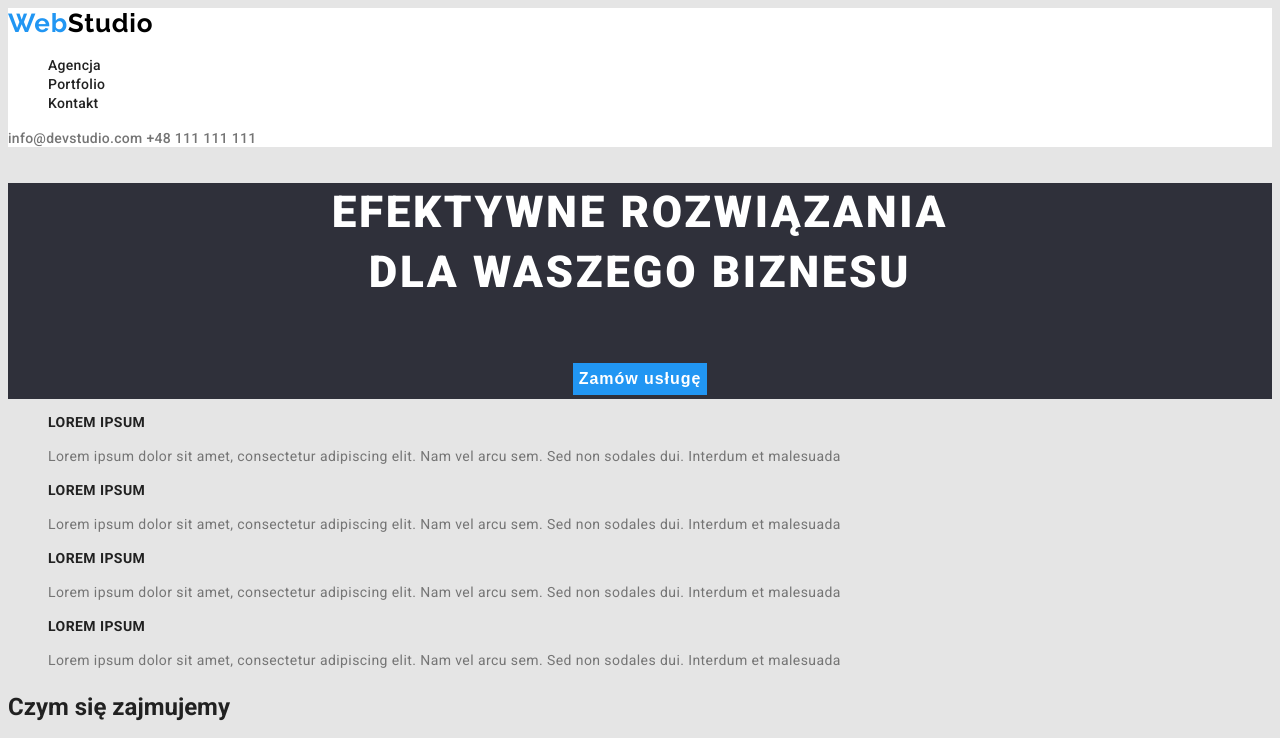
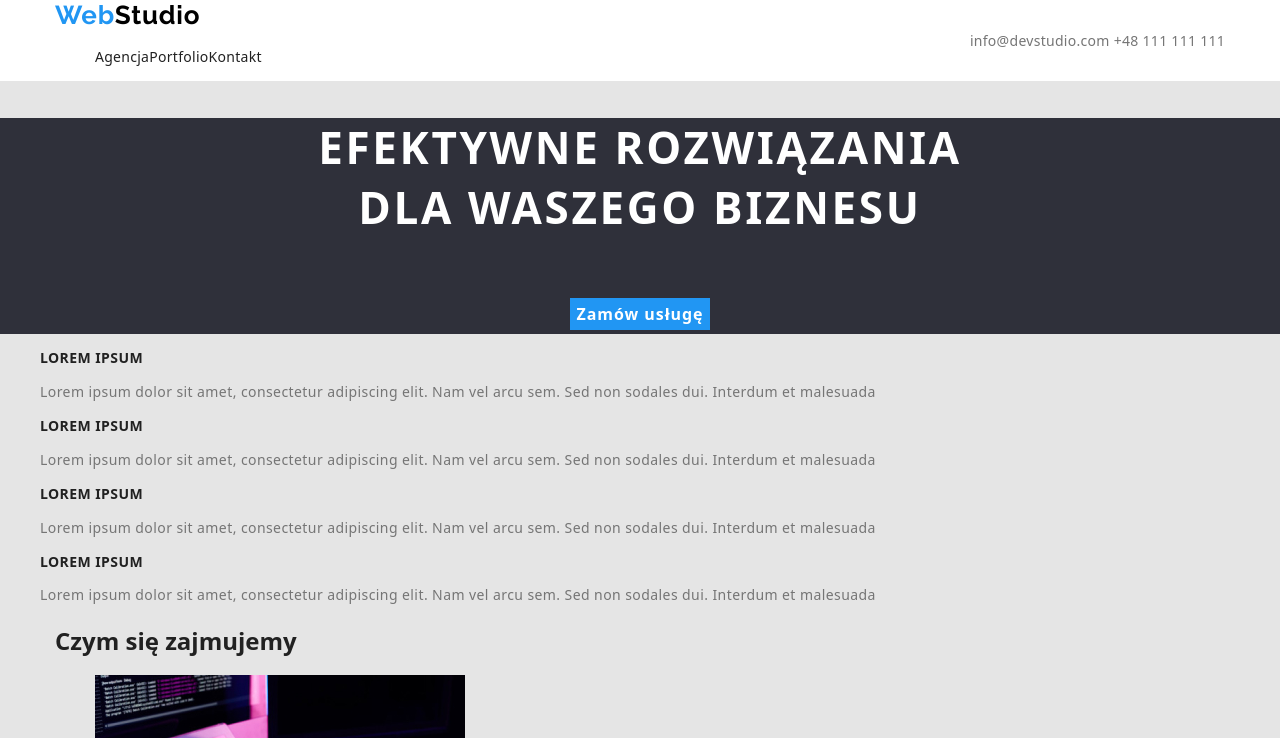
Before and after one commit to nrakoczy/goit-markup-hw-03, a plain HTML site: page index.html in a window 1280 px wide. Shown: the top 738 px of the page. Drawn offline with nearby package versions, Linux system fonts and the light colour scheme.

Commit message:
added link

```diff
--- a/css/styles.css
+++ b/css/styles.css
@@ -24,7 +24,9 @@ body {
 
 .top-section {
   background-color: var(--brand-color-white);
+  display: flex
 }
+
 
 .logo-header {
   font-size: 26px;
@@ -287,3 +289,22 @@ body {
 .address {
   font-style: normal;
 }
+
+ /* CONTENERS == FLEXBOX */
+
+.container {
+  width: 1200px;
+  margin: 0px auto;
+  padding: 0 15px;
+}
+
+.nav-continer {
+  display: inline-flex;
+  justify-content: space-between;
+  align-items: center;
+}
+
+.nav-list {
+  display:flex
+
+}
--- a/index.html
+++ b/index.html
@@ -4,7 +4,8 @@
     <meta charset="UTF-8" />
     <meta http-equiv="X-UA-Compatible" content="IE=edge" />
     <meta name="viewport" content="width=device-width, initial-scale=1.0" />
-    <title>homework2</title>
+    <title>Studio</title>
+    <link rel="stylesheet" href="./css/styles.css" />
     <!-- End Google fonts links -->
     <link rel="preconnect" href="https://fonts.googleapis.com" />
     <link rel="preconnect" href="https://fonts.gstatic.com" crossorigin />
@@ -13,15 +14,23 @@
       rel="stylesheet"
     />
     <!--End Google fonts links -->
-    <link rel="stylesheet" href="./css/styles.css" />
+    <link
+      rel="stylesheet"
+      href="https://cdnjs.cloudflare.com/ajax/libs/modern-normalize/1.1.0/modern-normalize.min.css"
+      integrity="sha512-wpPYUAdjBVSE4KJnH1VR1HeZfpl1ub8YT/NKx4PuQ5NmX2tKuGu6U/JRp5y+Y8XG2tV+wKQpNHVUX03MfMFn9Q=="
+      crossorigin="anonymous"
+      referrerpolicy="no-referrer"
+    />
   </head>
 
+  <!-- LOGO  -->
   <body>
     <header class="top-section">
+      <div class="container nav-continer">
         <nav>
           <a class="logo-header" href="/index.html">Web<span class="logo-black">Studio</span></a>
 
-        <!-- Navigation-->
+          <!-- NAVIGATION-->
           <ul class="nav-list">
             <li>
               <a href="#">Agencja</a>
@@ -32,23 +41,29 @@
             </li>
           </ul>
         </nav>
-
       <div class="link-contact">
         <a href="mailto:info@devstudio.com">info@devstudio.com</a>
         <a href="tel:+48111111111"> +48 111 111 111 </a>
       </div>
+       </div>
     </header>
 
+    <!-- MAINE BUTTON -->
     <main>
       <section class="order">
+        <div class="container">
           <h1>
             Efektywne rozwiązania <br />
             dla waszego biznesu
           </h1>
           <button type="button">Zamów usługę</button>
+        </div>
       </section>
 
+       <!-- LOREM  -->
+
       <section>
+        <div container="container">
           <ul class="articles list">
             <li>
               <h3>Lorem ipsum</h3>
@@ -79,9 +94,13 @@
               </p>
             </li>
           </ul>
+        </div>
       </section>
 
+      <!-- IMAGES PORTFOLIO -->
+
       <section>
+        <div class="container">
           <h2 class="about-us">Czym się zajmujemy</h2>
           <ul class="profession">
             <li>
@@ -104,9 +123,12 @@
               />
             </li>
           </ul>
+        </div>
       </section>
 
+      <!-- OUR TEAM  -->
       <section>
+        <div class="container">
           <h2>Nasz zespół</h2>
           <ul class="team list">
             <li>
@@ -150,11 +172,13 @@
               <p class="position">UI Designer</p>
             </li>
           </ul>
+        </div>
       </section>
     </main>
+    <!-- FOTTER -->
     <footer class="bottom">
+      <div class="container">
         <a class="logo-footer" href="/index.html"> Web<span class="logo-white">Studio</span></a>
-
         <div>
           <address class="our-address">
             <ul class="list">
@@ -168,6 +192,7 @@
             </ul>
           </address>
         </div>
+      </div>
     </footer>
   </body>
 </html>
```
Also changed, not shown: portfolio.html (+21 -4 lines), 1 other file. Lines whose indentation alone changed are shown as unchanged.
